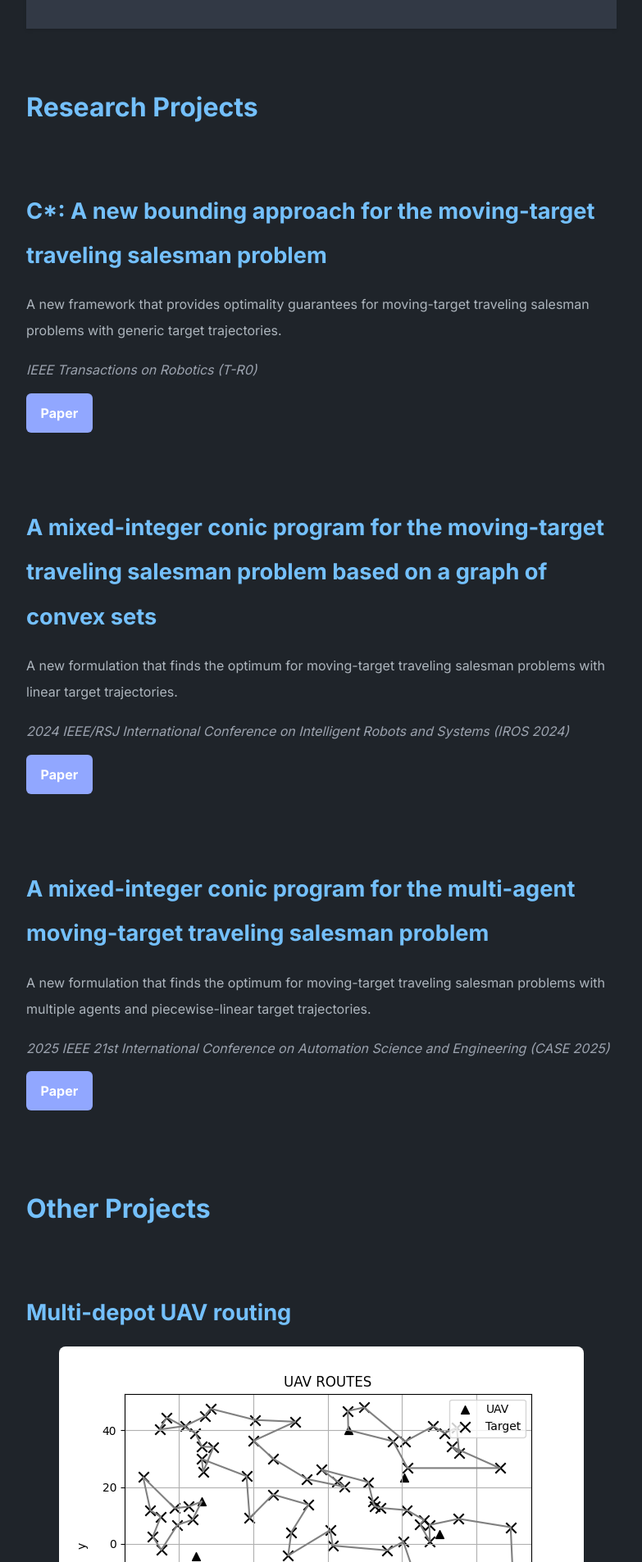
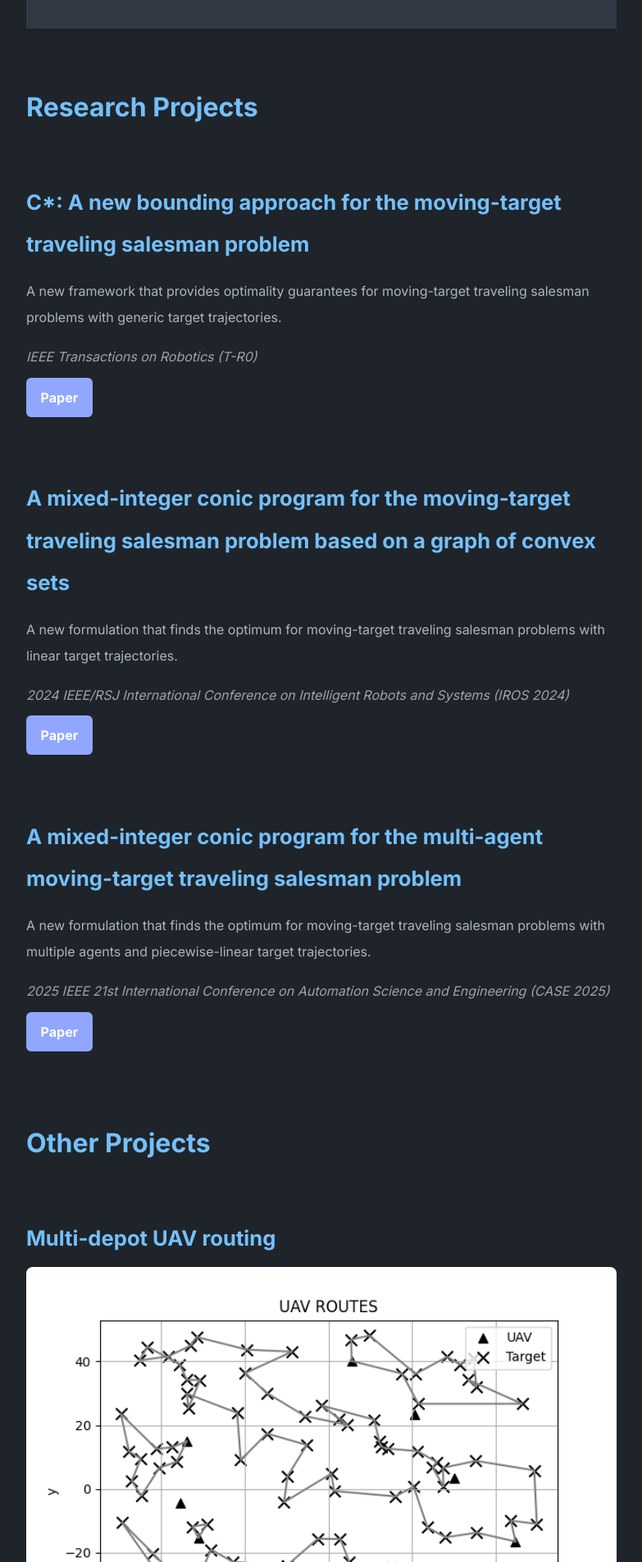
Before and after one commit to axgeorge/axgeorge.github.io, a Jekyll site: the page built from index.md, in a window 1280 px wide. Shown: the part 424-2330 px from the top of the page at 82% size, without its empty margins (248-1031 px from the left). Built offline with Jekyll 4.4.1, drawn with Linux system fonts in a browser that asks for light colours; a style sheet for code colours, icons or effects is not loaded.

Commit message:
tighten layout

```diff
--- a/_sass/list.scss
+++ b/_sass/list.scss
@@ -62,9 +62,10 @@ ul.horizontal-list {
 .project-list {
   display: flex;
   flex-direction: column;
-  gap: 1.5em;  /* Reduced vertical spacing between items */
+  gap: 1.2em;  /* Reduced spacing between projects */
   color: var(--text);
-  margin-top: 0;  /* Avoid top padding unless specifically needed */
+  margin-top: 0;
+  padding-top: 0;
 }
 
 /* Each project item */
@@ -74,23 +75,30 @@ ul.horizontal-list {
   padding: 0;
   box-shadow: none;
   width: 100%;
-  margin-bottom: 1.5em;  /* Reduced bottom spacing */
+  margin-bottom: 1em;  /* Tighter bottom space between projects */
+}
+
+/* Section headers (like Research Projects, Other Projects) */
+h2 {
+  margin-top: 1em;     /* Less top margin before heading */
+  margin-bottom: 0.6em; /* Less bottom margin before first project */
+  font-size: 2em;
 }
 
 /* Project titles */
 .research-item h3,
 .project-item h3 {
-  font-size: 1.7em;
-  margin-bottom: 0.5em;  /* Tighter spacing under title */
+  font-size: 1.6em;
+  margin-bottom: 0.4em;  /* Tighter space under title */
 }
 
-/* Container for media */
+/* Container for media (images, gifs, videos, iframes) */
 .media-container {
-  margin-bottom: 0.8em;  /* Slightly reduced */
+  margin-bottom: 0.5em;  /* Reduced space below media */
   max-width: 100%;
   display: flex;
   flex-wrap: wrap;
-  gap: 1em;
+  gap: 0.8em;
 }
 
 /* Media styles */
@@ -100,13 +108,14 @@ ul.horizontal-list {
   max-width: 100%;
   border-radius: 8px;
   display: block;
+  flex: 1 1 30%;
 }
 
 /* Project description */
 .research-item p,
 .project-item p {
   font-size: 1em;
-  margin-bottom: 0.4em;  /* Tighter spacing below text */
+  margin-bottom: 0.4em;
   color: var(--text);
 }
 
@@ -115,7 +124,7 @@ ul.horizontal-list {
 .project-item .venue {
   font-style: italic;
   color: var(--text-secondary);
-  margin-bottom: 0.8em;  /* Less vertical space */
+  margin-bottom: 0.6em;  /* Slightly reduced */
 }
 
 /* Link container (GitHub, Paper, etc.) */
@@ -123,6 +132,7 @@ ul.horizontal-list {
   display: flex;
   gap: 1em;
   flex-wrap: wrap;
+  margin-top: 0.2em;
 }
 
 /* Link button style */
@@ -147,10 +157,22 @@ ul.horizontal-list {
 @media (max-width: 600px) {
   .research-item,
   .project-item {
-    padding: 0.8em 0;
+    padding: 0.5em 0;
   }
 
   .project-links {
     justify-content: flex-start;
   }
+
+  .media-container {
+    flex-direction: column;
+    gap: 0.5em;
+  }
+
+  .media-container img,
+  .media-container video,
+  .media-container iframe {
+    max-width: 100%;
+    flex: 1 1 100%;
+  }
 }
```
